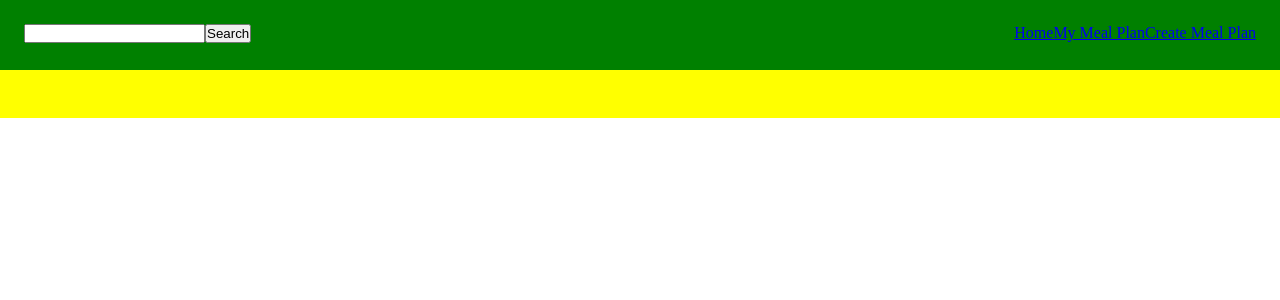
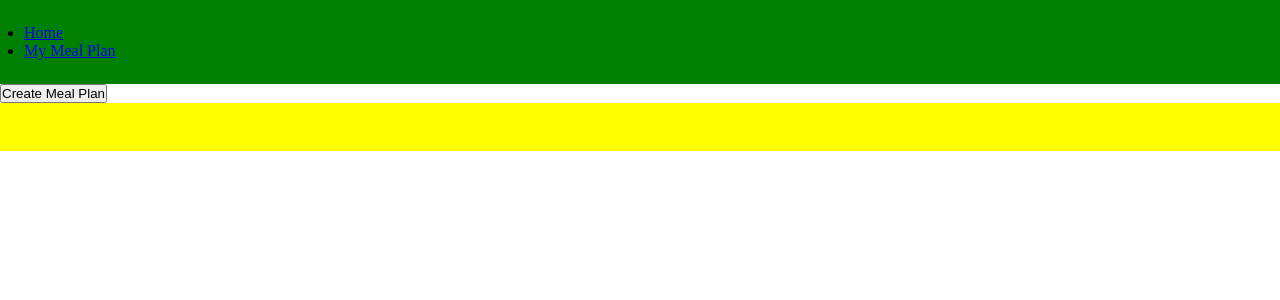
Before and after one commit to dusiasi/Eat-it-Real, a React (Vite) app in the folder client/react-ts/: page / in a window 1280 px wide. Shown: the top 300 px of the page. Built offline with nearby package versions, Linux system fonts and the light colour scheme.

Commit message:
some routing changes

```diff
--- a/client/react-ts/src/App.tsx
+++ b/client/react-ts/src/App.tsx
@@ -6,30 +6,34 @@ import MyMealPlan from './components/MyMealPlan';
 import Navbar from './components/Navbar';
 import { MealData, MealPlan } from './types';
 import { addMyPlan } from './APIService';
-import { BrowserRouter, Routes, Route, Link } from 'react-router-dom';
+import { Routes, Route } from 'react-router-dom';
 import Home from './Home';
+import Form from './components/Form';
 
 // TODOS:
-// MY meal plan goes to another page with router, when the user clicks on the mymealPlan-it doesnt show the link yet
 
 function App() {
-  const [mealData, setMealData] = useState<MealData>({} as MealData); //not sure from this
+  // const [mealData, setMealData] = useState<MealData>({} as MealData); //not sure from this
   const [mealPlan, setMealPlan] = useState<Array<MealPlan>>([]);
 
-  async function addToMyplan() {
-    console.log('add the mealData to my plan');
-    // do i need return or sth else?
-    await addMyPlan(mealData);
-  }
+  // async function addToMyplan() {
+  //   console.log('add the mealData to my plan');
+  //   // do i need return or sth else?
+  //   await addMyPlan(mealData);
+  // }
 
   return (
     <>
-      <Navbar
-        setMealData={setMealData}
-        mealPlan={mealPlan}
-        setMealPlan={setMealPlan}
-      />
-      <div className="container">
+      <Navbar />
+      <Routes>
+        <Route path="/" element={<Home />} />
+        <Route
+          path="/myMealPlan"
+          element={<MyMealPlan mealPlan={mealPlan} setMealPlan={setMealPlan} />}
+        />
+      </Routes>
+      {/* <Form setMealData={setMealData} /> */}
+      {/* <div className="container">
         {Object.values(mealData).length !== 0 && (
           <React.Fragment>
             <button className="button" onClick={addToMyplan}>
@@ -38,18 +42,7 @@ function App() {
             <MealList mealData={mealData} />
           </React.Fragment>
         )}
-        {/* <BrowserRouter>
-          <Routes>
-            <Route path="/" element={<Home />} />
-            <Route
-              path="/myMealPlan"
-              element={
-                <MyMealPlan mealPlan={mealPlan} setMealPlan={setMealPlan} />
-              }
-            />
-          </Routes>
-        </BrowserRouter> */}
-      </div>
+      </div> */}
     </>
   );
 }
--- a/client/react-ts/src/Home.tsx
+++ b/client/react-ts/src/Home.tsx
@@ -1,20 +1,34 @@
-import React from 'react';
-import { Link } from 'react-router-dom';
-import { useNavigate } from 'react-router-dom';
+import Form from './components/Form';
+import { MealData } from './types';
+import * as React from 'react';
+import { useState } from 'react';
+import { addMyPlan } from './APIService';
+import MealList from './components/MealList';
 
-type Props = {};
+export default function Home() {
+  const [mealData, setMealData] = useState<MealData>({} as MealData);
 
-export default function Home({}: Props) {
-  const navigate = useNavigate();
-  function navigateToForm() {
-    navigate('/createPlan');
+  async function addToMyplan() {
+    console.log('add the mealData to my plan');
+    // do i need return or sth else?
+    await addMyPlan(mealData);
   }
 
   return (
-    <div>
-      <Link to="/">Home</Link>
-      <Link to="/myMealPlan">My Meal Plan</Link>
-      <Link to="/createPlan">Create Meal Plan</Link>
-    </div>
+    <>
+      <div>
+        <Form setMealData={setMealData} />
+      </div>
+      <div className="container">
+        {Object.values(mealData).length !== 0 && (
+          <React.Fragment>
+            <button className="button" onClick={addToMyplan}>
+              Add to my Plan
+            </button>
+            <MealList mealData={mealData} />
+          </React.Fragment>
+        )}
+      </div>
+    </>
   );
 }
--- a/client/react-ts/src/components/Form.tsx
+++ b/client/react-ts/src/components/Form.tsx
@@ -3,7 +3,6 @@ import { MultiSelect } from 'react-multi-select-component';
 import { generateMealPlan } from '../APIService';
 import { Values } from '../types';
 import { MealData } from '../types';
-import { useNavigate } from 'react-router-dom';
 
 const diets = [
   { label: 'Gluten Free', value: 'gluten free' },
@@ -35,8 +34,6 @@ export default function Form({ setMealData }: Props) {
     alergies: '',
     timeFrame: '',
   });
-
-  const navigate = useNavigate();
 
   async function handleSubmit(event: React.FormEvent) {
     event.preventDefault();
@@ -72,16 +69,9 @@ export default function Form({ setMealData }: Props) {
     setFormValues((prevValues) => ({ ...prevValues, [name]: value }));
   }
 
-  function handleNavigateHome() {
-    navigate('/');
-  }
-
   return (
     <>
-      <a href="" onClick={() => handleNavigateHome()}>
-        Home
-      </a>
-      {/* {showForm ? ( */}
+      {showForm ? (
         <form className="mealForm" onSubmit={handleSubmit}>
           <label htmlFor="calories">
             Calories:
@@ -127,11 +117,11 @@ export default function Form({ setMealData }: Props) {
           <button id="btnSubmit" type="submit">
             Create Meal Plan
           </button>
-        {/* <button onClick={() => setShowForm(false)}>Discard</button> */}
+          {<button onClick={() => setShowForm(false)}>Discard</button>}
         </form>
-      {/* ) : (
+      ) : (
         <button onClick={() => setShowForm(true)}>Create Meal Plan</button>
-      )} */}
+      )}
     </>
   );
 }
--- a/client/react-ts/src/components/MyMealPlan.tsx
+++ b/client/react-ts/src/components/MyMealPlan.tsx
@@ -1,10 +1,8 @@
-import { MealPlan, MealsT, Nutrients } from '../types';
+import { MealPlan } from '../types';
 import { getMyPlan } from '../APIService';
 import MealList from './MealList';
 import * as React from 'react';
 import { useEffect } from 'react';
-import { Link } from 'react-router-dom';
-import { useNavigate } from 'react-router-dom';
 
 type Props = {
   mealPlan: MealPlan[];
@@ -22,8 +20,6 @@ type Props = {
 //it still shows the navbar below, check it so that it is not there
 
 export default function MyMealPlan({ mealPlan, setMealPlan }: Props) {
-  const navigate = useNavigate();
-
   useEffect(() => {
     async function setData() {
       const result = await getMyPlan();
@@ -33,15 +29,8 @@ export default function MyMealPlan({ mealPlan, setMealPlan }: Props) {
     setData();
   }, []);
 
-  function handleClick() {
-    navigate('/');
-  }
-
   return (
     <>
-      <a href="" onClick={() => handleClick()}>
-        Home
-      </a>
       <section className="mealPlanContainer">
         {mealPlan.map((el, i) => (
           <React.Fragment key={i}>
--- a/client/react-ts/src/components/Navbar.tsx
+++ b/client/react-ts/src/components/Navbar.tsx
@@ -1,40 +1,18 @@
-import Form from './Form';
-import { MealData, MealPlan } from '../types';
-import { BrowserRouter, Routes, Route, Link } from 'react-router-dom';
-import Home from '../Home';
-import MyMealPlan from './MyMealPlan';
+import { Link } from 'react-router-dom';
 
-type Props = {
-  setMealData: React.Dispatch<React.SetStateAction<MealData>>;
-  mealPlan: MealPlan[];
-  setMealPlan: React.Dispatch<React.SetStateAction<Array<MealPlan>>>;
-};
-
-export default function Navbar({ setMealData, mealPlan, setMealPlan }: Props) {
+export default function Navbar() {
   return (
     <>
-      <div className="navbar">
-        <form>
-          <input name="query" />
-          <button type="submit">Search</button>
-        </form>
-        <BrowserRouter>
-          <Routes>
-            <Route path="/" element={<Home />} />
-            <Route path="/Home" element={<Home />} />
-            <Route
-              path="/myMealPlan"
-              element={
-                <MyMealPlan mealPlan={mealPlan} setMealPlan={setMealPlan} />
-              }
-            />
-            <Route
-              path="/createPlan"
-              element={<Form setMealData={setMealData} />}
-            />
-          </Routes>
-        </BrowserRouter>
-      </div>
+      <nav className="navbar">
+        <ul>
+          <li>
+            <Link to="/">Home</Link>
+          </li>
+          <li>
+            <Link to="/myMealPlan">My Meal Plan</Link>
+          </li>
+        </ul>
+      </nav>
     </>
   );
 }
--- a/client/react-ts/src/main.tsx
+++ b/client/react-ts/src/main.tsx
@@ -2,9 +2,12 @@ import React from 'react';
 import ReactDOM from 'react-dom/client';
 import App from './App';
 import './index.css';
+import { BrowserRouter } from 'react-router-dom';
 
 ReactDOM.createRoot(document.getElementById('root')!).render(
   <React.StrictMode>
-    <App />
+    <BrowserRouter>
+      <App />
+    </BrowserRouter>
   </React.StrictMode>
 );
```
Lines whose indentation alone changed are shown as unchanged.
